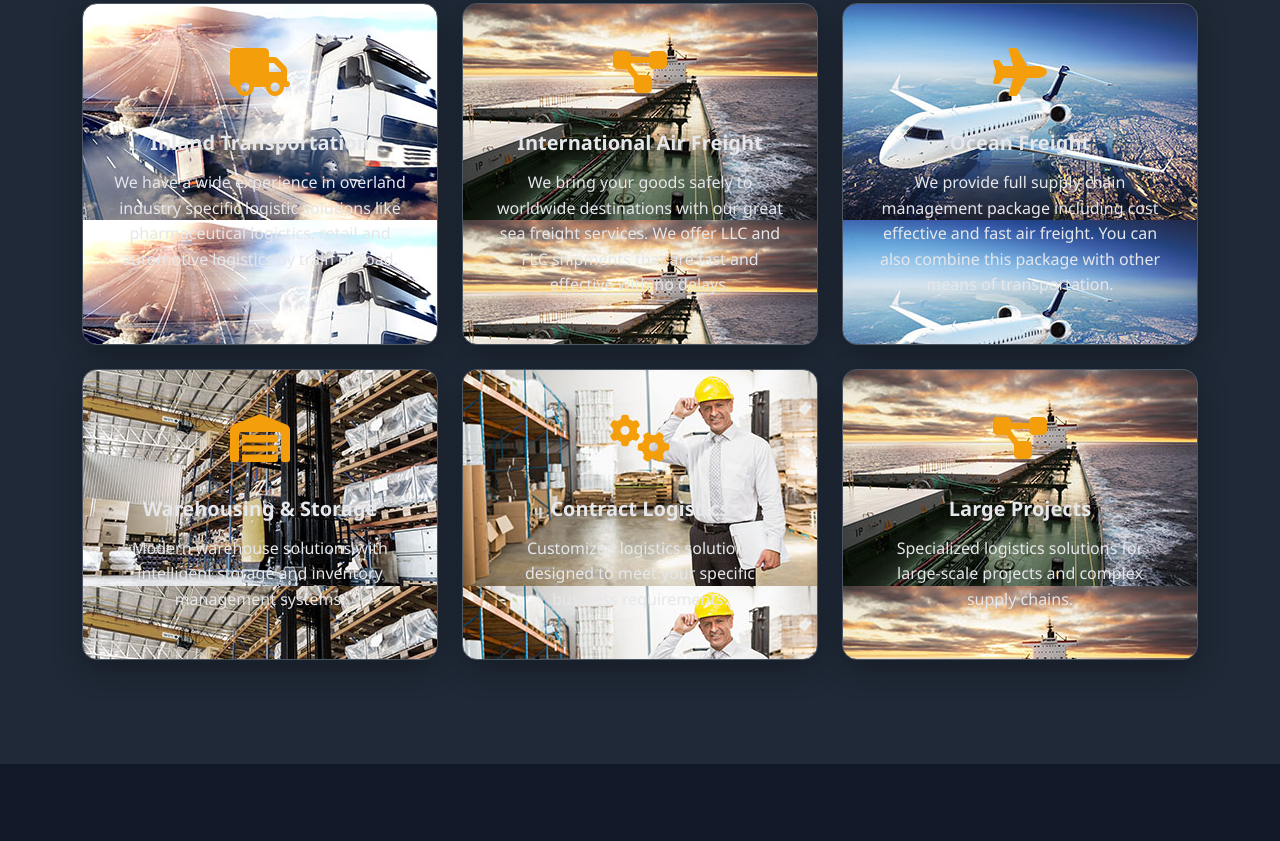
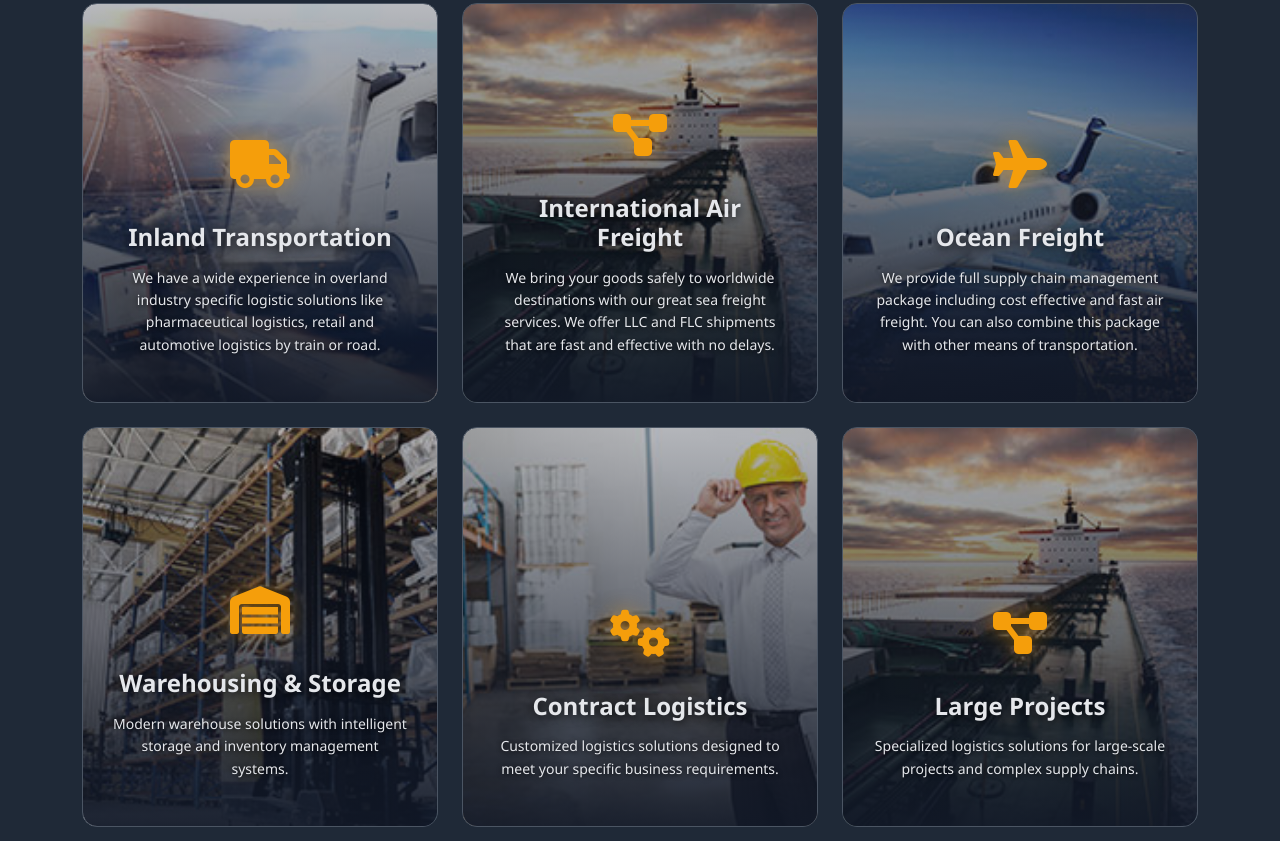
Before and after one commit to AhmedAlazhary/safaprices2026, a plain HTML site: page index.html in a window 1280 px wide. Shown: the part 1095-1936 px from the top of the page. Drawn offline with nearby package versions, Linux system fonts and the light colour scheme; no server answers.

Commit message:
Update index.html

```diff
--- a/index.html
+++ b/index.html
@@ -296,16 +296,19 @@
         }
 
         .service-card {
+            position: relative;
             background: var(--surface-dark);
-            padding: 30px;
             border-radius: 15px;
-            text-align: center;
-            box-shadow: 0 10px 30px rgba(0,0,0,0.3);
-            transition: all 0.4s cubic-bezier(0.175, 0.885, 0.32, 1.275);
-            height: 100%;
-            position: relative;
             overflow: hidden;
+            transition: all 0.4s ease;
             border: 1px solid var(--border-dark);
+            height: 400px;
+            display: flex;
+            flex-direction: column;
+            justify-content: flex-end;
+            background-size: cover;
+            background-position: center;
+            background-repeat: no-repeat;
         }
 
         .service-card::before {
@@ -315,15 +318,14 @@
             left: 0;
             right: 0;
             bottom: 0;
-            background-size: cover;
-            background-position: center;
-            opacity: 0.1;
-            z-index: 0;
+            background: linear-gradient(to bottom, rgba(17, 24, 39, 0.3) 0%, rgba(17, 24, 39, 0.95) 100%);
+            transition: all 0.4s ease;
+            z-index: 1;
         }
 
         .service-card > * {
             position: relative;
-            z-index: 1;
+            z-index: 2;
         }
 
         .service-card:hover {
@@ -338,8 +340,15 @@
         }
 
         .service-card:hover::before {
-            opacity: 0.2;
+            opacity: 0.4;
             transform: scale(1.1);
+        }
+
+        .service-content {
+            padding: 30px;
+            text-align: center;
+            position: relative;
+            z-index: 2;
         }
 
         .service-icon {
@@ -348,13 +357,22 @@
             margin-bottom: 20px;
             transition: all 0.6s cubic-bezier(0.175, 0.885, 0.32, 1.275);
             display: inline-block;
+            text-shadow: 0 0 20px rgba(245, 158, 11, 0.5);
         }
 
         .service-title {
-            font-size: 20px;
+            font-size: 24px;
             font-weight: bold;
             margin-bottom: 15px;
             color: var(--text-dark);
+            text-shadow: 0 2px 10px rgba(0, 0, 0, 0.8);
+        }
+
+        .service-card p {
+            color: var(--text-dark);
+            line-height: 1.6;
+            font-size: 14px;
+            text-shadow: 0 1px 5px rgba(0, 0, 0, 0.8);
         }
 
         /* Features Section */
@@ -684,14 +702,14 @@
                                 Services
                             </a>
                             <ul class="dropdown-menu">
-                                <li><a class="dropdown-item" href="#">Inland Transportation</a></li>
-                                <li><a class="dropdown-item" href="#">Air Freight</a></li>
-                                <li><a class="dropdown-item" href="#">Ocean Freight</a></li>
-                                <li><a class="dropdown-item" href="#">Large Projects</a></li>
-                                <li><a class="dropdown-item" href="#">Customs Clearance</a></li>
-                                <li><a class="dropdown-item" href="#">Contract Logistics</a></li>
-                                <li><a class="dropdown-item" href="#">Warehousing</a></li>
-                                <li><a class="dropdown-item" href="#">Supply Chain Management</a></li>
+                                <li><a class="dropdown-item" href="#services">Inland Transportation</a></li>
+                                <li><a class="dropdown-item" href="#services">Air Freight</a></li>
+                                <li><a class="dropdown-item" href="#services">Ocean Freight</a></li>
+                                <li><a class="dropdown-item" href="#services">Large Projects</a></li>
+                                <li><a class="dropdown-item" href="#services">Customs Clearance</a></li>
+                                <li><a class="dropdown-item" href="#services">Contract Logistics</a></li>
+                                <li><a class="dropdown-item" href="#services">Warehousing</a></li>
+                                <li><a class="dropdown-item" href="#services">Supply Chain Management</a></li>
                             </ul>
                         </li>
                         <li class="nav-item">
@@ -740,6 +758,7 @@
             <div class="row">
                 <div class="col-md-4 mb-4">
                     <div class="service-card" style="background-image: url('pictures/inland.jpg');">
+                        <div class="service-content">
                             <div class="service-icon">
                                 <i class="fas fa-truck"></i>
                             </div>
@@ -747,8 +766,10 @@
                             <p>We have a wide experience in overland industry specific logistic solutions like pharmaceutical logistics, retail and automotive logistics by train or road.</p>
                         </div>
                     </div>
+                </div>
                 <div class="col-md-4 mb-4">
                     <div class="service-card" style="background-image: url('pictures/large projects.jpg');">
+                        <div class="service-content">
                             <div class="service-icon">
                                 <i class="fas fa-project-diagram"></i>
                             </div>
@@ -756,8 +777,10 @@
                             <p>We bring your goods safely to worldwide destinations with our great sea freight services. We offer LLC and FLC shipments that are fast and effective with no delays.</p>
                         </div>
                     </div>
+                </div>
                 <div class="col-md-4 mb-4">
                     <div class="service-card" style="background-image: url('pictures/air freight.jpg');">
+                        <div class="service-content">
                             <div class="service-icon">
                                 <i class="fas fa-plane"></i>
                             </div>
@@ -765,8 +788,10 @@
                             <p>We provide full supply chain management package including cost effective and fast air freight. You can also combine this package with other means of transportation.</p>
                         </div>
                     </div>
+                </div>
                 <div class="col-md-4 mb-4">
                     <div class="service-card" style="background-image: url('pictures/warehousing.jpg');">
+                        <div class="service-content">
                             <div class="service-icon">
                                 <i class="fas fa-warehouse"></i>
                             </div>
@@ -774,8 +799,10 @@
                             <p>Modern warehouse solutions with intelligent storage and inventory management systems.</p>
                         </div>
                     </div>
+                </div>
                 <div class="col-md-4 mb-4">
                     <div class="service-card" style="background-image: url('pictures/contract logistics.jpg');">
+                        <div class="service-content">
                             <div class="service-icon">
                                 <i class="fas fa-cogs"></i>
                             </div>
@@ -783,13 +810,16 @@
                             <p>Customized logistics solutions designed to meet your specific business requirements.</p>
                         </div>
                     </div>
+                </div>
                 <div class="col-md-4 mb-4">
                     <div class="service-card" style="background-image: url('pictures/large projects.jpg');">
+                        <div class="service-content">
                             <div class="service-icon">
                                 <i class="fas fa-project-diagram"></i>
                             </div>
                             <h3 class="service-title">Large Projects</h3>
                             <p>Specialized logistics solutions for large-scale projects and complex supply chains.</p>
+                        </div>
                     </div>
                 </div>
             </div>
```
Lines whose indentation alone changed are shown as unchanged.
